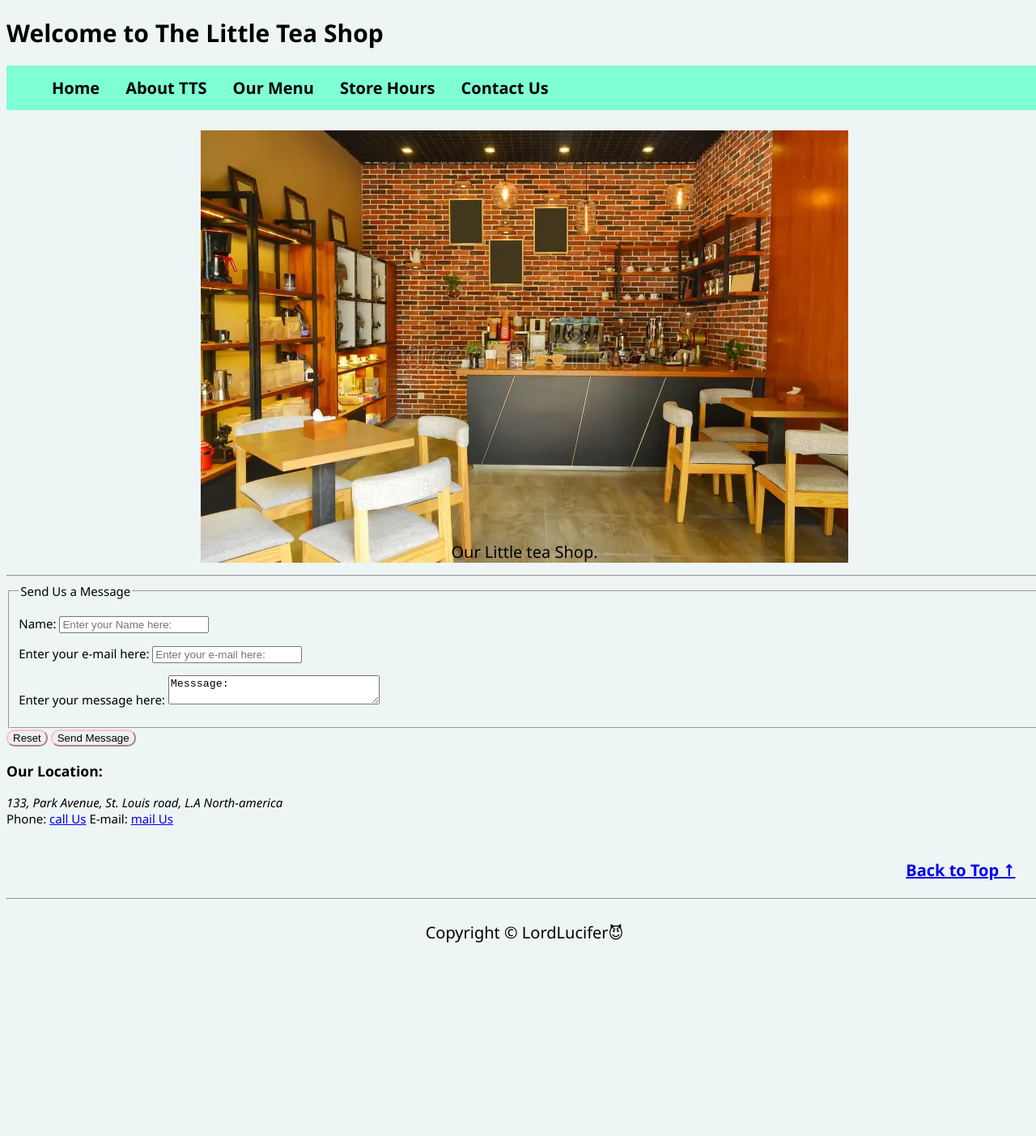
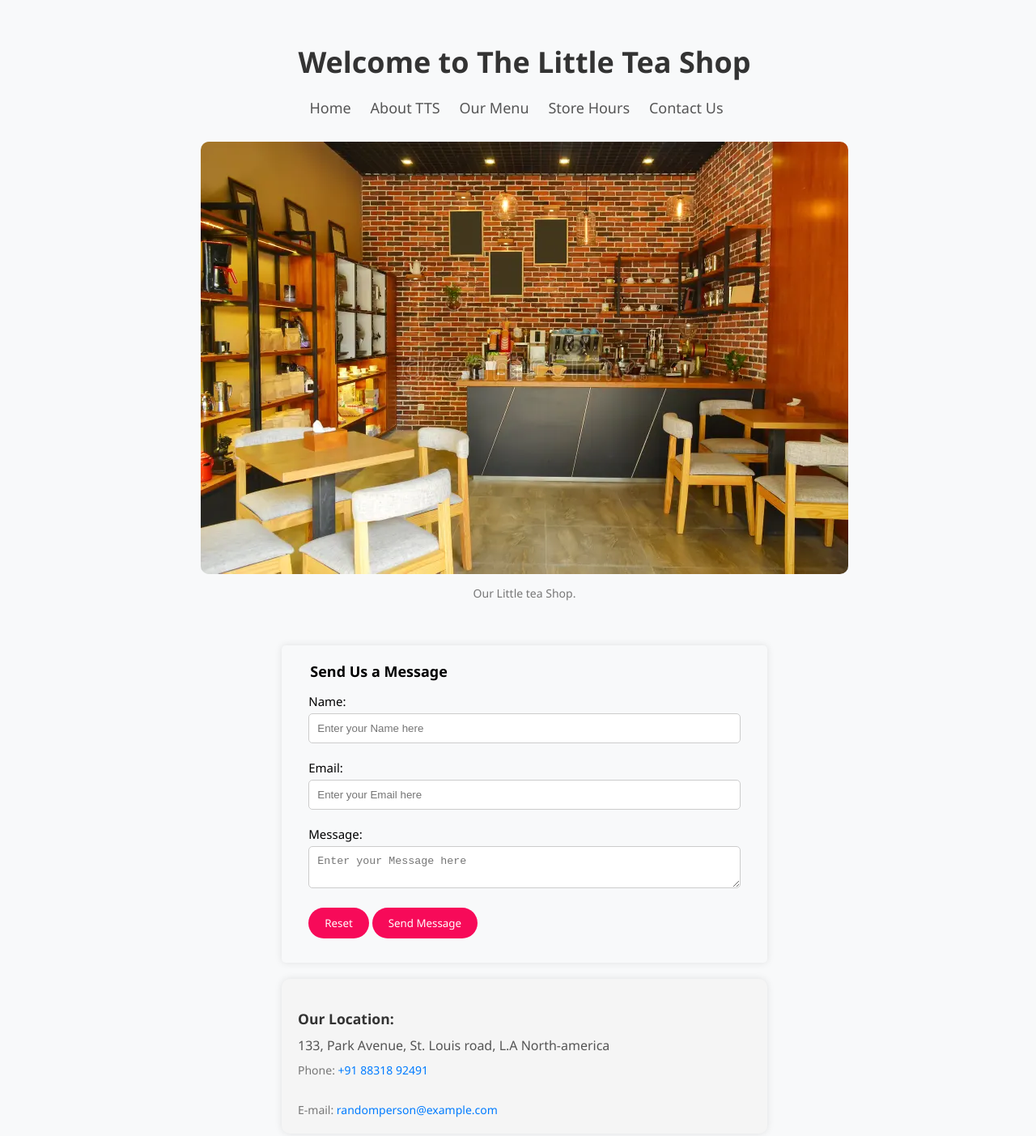
Before and after one commit to LordLucifer24/MyWorkPlace, a plain HTML site: page contact.html in a window 1280 px wide. Shown: the top 1403 px of the page at 81% size. Before the commit the page ends 1185 px from the top, so only its background shows below. Drawn offline with Linux system fonts and the light colour scheme.

Commit message:
Updated files

```diff
--- a/contact.html
+++ b/contact.html
@@ -14,7 +14,7 @@
         <h1>Welcome to The Little Tea Shop</h1>
         <nav>
             <ul>
-                <li><a href="teas.html">Home</a></li>
+                <li><a href="index.html">Home</a></li>
                 <li><a href="#about">About TTS</a></li>
                 <li><a href="#menu">Our Menu</a></li>
                 <li><a href="hours.html">Store Hours</a></li>
@@ -25,42 +25,42 @@
             <figcaption>Our Little tea Shop.</figcaption>
         </figure>
     </header>
-    <hr>
 
     <main id="form">
         <fieldset>
             <legend>Send Us a Message</legend>
-            <form action="" id="contact">
-                <p>
-                    <label for="Name">Name: </label>
-                    <input type="text" class="text" placeholder="Enter your Name here:">
-                </p>
-                <p>
-                    <label>Enter your e-mail here:</label>
-                    <input type="email" class="email" placeholder="Enter your e-mail here:">
-                </p>
-                <p>
-                    <label>Enter your message here:</label>
-                    <textarea name="Message" id="Message" cols="30" class="10">Messsage:</textarea>
-                </p>
+            <form action="#" id="contact-form" method="post">
+                <div class="form-group">
+                    <label for="name">Name:</label>
+                    <input type="text" id="name" name="name" placeholder="Enter your Name here" required>
+                </div>
+                <div class="form-group">
+                    <label for="email">Email:</label>
+                    <input type="email" id="email" name="email" placeholder="Enter your Email here" required>
+                </div>
+                <div class="form-group">
+                    <label for="message">Message:</label>
+                    <textarea id="message" name="message" placeholder="Enter your Message here" required></textarea>
+                </div>
+                <button type="reset" class="reset">Reset</button>
+                <button type="submit" class="submit">Send Message</button>
             </form>
         </fieldset>
-        <button class="reset">Reset</button>
-        <button class="submit">Send Message</button>
     </main>
+
 
     <section id="address">
         <h3>Our Location:</h3>
         <address>133, Park Avenue, St. Louis road, L.A North-america</address>
-        <span>Phone: <a href="tel:+91 88318 92491">call Us</a></span>
-        <span>E-mail: <a href="mailto:randomperson@example.com">mail Us</a></span>
+        <span>Phone: <a href="tel:+91 88318 92491">+91 88318 92491</a></span><br>
+        <span>E-mail: <a href="mailto:randomperson@example.com">randomperson@example.com</a></span>
     </section>
 
     <br><br>
     <span class="back-to-top"><a href="hours.html"><b>Back to Top &uparrow;</b></a></span></a><br><br>
     <hr>
     <footer id="copyright">
-    <p>Copyright &copy; LordLucifer😈</p>
+        <p>Copyright &copy; LordLucifer😈</p>
     </footer>
 
 </body>
--- a/style.css
+++ b/style.css
@@ -7,7 +7,7 @@ html,
 body {
   height: 100%;
   width: 100%;
-  background-color: rgb(238, 245, 245);
+  background-color: #f8f9fa;
   font-size: 15px;
   font-family: "Segoe UI", Tahoma, Geneva, Verdana, sans-serif;
 }
@@ -15,7 +15,10 @@ body {
     width: 50px;
     height: 50px;
 } */
-ul {
+
+/* ##MyCSS */
+
+/* ul {
   list-style-type: none;
   overflow: hidden;
   background-color: aquamarine;
@@ -40,16 +43,71 @@ li a:hover {
 figure {
   display: flex;
   flex-direction: column; /* Ensure the content is stacked vertically */
-  justify-content: center; /* Horizontally center */
-  align-items: center; /* Vertically center */
-  position: relative; /* Enable absolute positioning for the caption */
+  /* justify-content: center; Horizontally center */
+  /* align-items: center; Vertically center */
+  /* position: relative; Enable absolute positioning for the caption */
+/* } */
+
+/* figcaption {
+  font-size: 20px;
+  font-weight: 500; */
+  /* position: absolute; Position the caption relative to its parent */
+  /* bottom: 0; Align the caption to the bottom */
+/* } */
+
+/*ChatGPT CSS: */
+
+/* Styling for the header */
+#home {
+  background-color: #f8f9fa; /* Set your desired background color */
+  padding: 20px;
+  text-align: center;
 }
 
-figcaption {
-  font-size: 20px;
-  font-weight: 500;
-  position: absolute; /* Position the caption relative to its parent */
-  bottom: 0; /* Align the caption to the bottom */
+/* Styling for the heading */
+#home h1 {
+  font-size: 36px;
+  color: #333; /* Set your desired color */
+  margin-bottom: 20px;
+}
+
+/* Styling for the navigation menu */
+#home nav ul {
+  list-style-type: none;
+  padding: 0;
+  margin: 0;
+}
+
+#home nav ul li {
+  display: inline;
+  margin-right: 20px;
+}
+
+#home nav ul li a {
+  text-decoration: none;
+  color: #555; /* Set your desired color */
+  font-size: 18px;
+}
+
+#home nav ul li a:hover {
+  color: #007bff; /* Set your desired hover color */
+}
+
+/* Styling for the figure */
+#figure {
+  margin-top: 20px;
+}
+
+#figure img {
+  max-width: 100%;
+  height: auto;
+  border-radius: 10px; /* Add a border-radius for rounded corners */
+}
+
+#figure figcaption {
+  font-size: 14px;
+  color: #777; /* Set your desired color */
+  margin-top: 10px;
 }
 
 #menu {
@@ -75,10 +133,99 @@ img {
   margin-top: 10px; /* Add some space between the table and the image */
 }
 
+#form {
+  margin: 20px auto;
+  max-width: 600px;
+  padding: 20px;
+  background-color: #f8f9fa;
+  border-radius: 5px;
+  box-shadow: 0 0 10px rgba(0, 0, 0, 0.1);
+}
+
+fieldset {
+  border: none;
+}
+
+legend {
+  font-size: 1.2em;
+  font-weight: bold;
+  margin-bottom: 10px;
+}
+
+.form-group {
+  margin-bottom: 20px;
+}
+
+label {
+  display: block;
+  margin-bottom: 5px;
+}
+
+input[type="text"],
+input[type="email"],
+textarea {
+  width: 100%;
+  padding: 10px;
+  border-radius: 5px;
+  border: 1px solid #ccc;
+  box-sizing: border-box;
+}
 
 button {
+  font-family: 'Segoe UI', Tahoma, Geneva, Verdana, sans-serif;
+  padding: 10px 20px;
+  border: none;
+  border-radius: 20px;
+  background-color: #f70a59;
+  color: #fff;
+  cursor: pointer;
+  transition: background-color 0.3s ease;
+}
+
+button:hover {
+  background-color: #0056b3;
+}
+
+/* Styling for the section containing the address */
+#address {
+  margin: 20px auto;
+  padding: 20px;
+  background-color: #f5f5f5;
   border-radius: 10px;
-  border-color: pink;
+  box-shadow: 0 0 10px rgba(0, 0, 0, 0.1);
+  max-width: 600px;
+}
+
+/* Styling for the heading */
+#address h3 {
+  margin-bottom: 10px;
+  color: #333;
+}
+
+/* Styling for the address */
+#address address {
+  font-style: normal;
+  font-size: 16px;
+  color: #555;
+}
+
+/* Styling for the spans containing phone and email */
+#address span {
+  display: block;
+  margin-top: 10px;
+  font-size: 14px;
+  color: #777;
+}
+
+/* Styling for the links within spans */
+#address a {
+  color: #007bff;
+  text-decoration: none;
+}
+
+/* Hover effect for links */
+#address a:hover {
+  text-decoration: underline;
 }
 
 .back-to-top {
```
Also changed, not shown: hours.html (+1 -1 lines), index.html (renamed from teas.html, +1 -1 lines).
